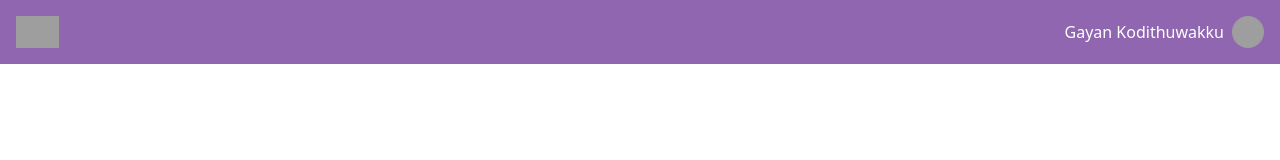
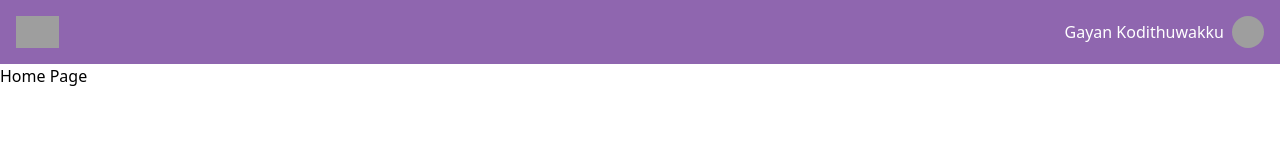
Before and after one commit to GayanKod/swimx-frontend, a React (Create React App) app: page / in a window 1280 px wide. Shown: the top 160 px of the page. Built offline with nearby package versions, Linux system fonts and the light colour scheme; grey boxes are pictures that could not be loaded.

Commit message:
added react router dom

```diff
--- a/package.json
+++ b/package.json
@@ -6,8 +6,10 @@
     "@testing-library/jest-dom": "^5.17.0",
     "@testing-library/react": "^13.4.0",
     "@testing-library/user-event": "^13.5.0",
+    "axios": "^1.6.7",
     "react": "^18.2.0",
     "react-dom": "^18.2.0",
+    "react-router-dom": "^6.22.1",
     "react-scripts": "5.0.1",
     "web-vitals": "^2.1.4"
   },
--- a/src/App.jsx
+++ b/src/App.jsx
@@ -1,9 +1,10 @@
-import Navbar from './components/Navbar';
+import {RouterProvider} from "react-router-dom";
+import router from "./routes/routes";
 
 export default function App() {
     return (
         <>
-        <Navbar/>
+            <RouterProvider router={router}/>
         </>
-    )
+    );
 }
--- a/src/index.js
+++ b/src/index.js
@@ -1,13 +1,13 @@
 import React from 'react';
 import ReactDOM from 'react-dom/client';
 import './index.css';
-import App from './App';
 import reportWebVitals from './reportWebVitals';
+import App from "./App";
 
 const root = ReactDOM.createRoot(document.getElementById('root'));
 root.render(
   <React.StrictMode>
-    <App />
+      <App/>
   </React.StrictMode>
 );
 
--- /dev/null
+++ b/src/pages/HomePage.jsx
@@ -0,0 +1,10 @@
+import Navbar from "../components/Navbar";
+
+export default function HomePage() {
+    return (
+        <>
+            <Navbar/>
+            <h1>Home Page</h1>
+        </>
+    );
+}
--- /dev/null
+++ b/src/routes/routes.js
@@ -0,0 +1,12 @@
+import {createBrowserRouter} from "react-router-dom";
+import HomePage from "../pages/HomePage";
+
+const router = createBrowserRouter([
+    {
+        path: "/",
+        element: <HomePage/>,
+    },
+]);
+
+
+export default router;
```
Also changed, not shown: 1 other file (tests, documents, lock files or other folders).
